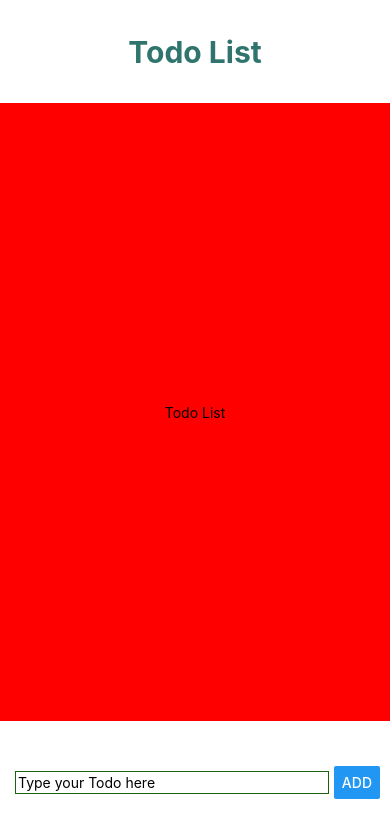
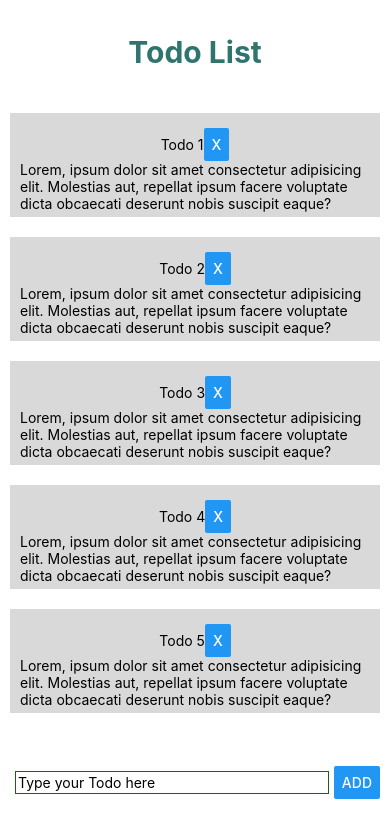
Before and after one commit to ShanuDey/Todo-App, a React Native app: screen / in a window 390 px wide. Shown: the top 838 px of the page. Built offline with nearby package versions, Linux system fonts and the light colour scheme.

Commit message:
designed todo list in scroll view with todo as seperate component
Signed-off-by: Shanu Dey <sd4shanudey@gmail.com>

```diff
--- /dev/null
+++ b/src/components/Todo/Body.js
@@ -0,0 +1,18 @@
+import React from 'react';
+import { StyleSheet, Text, View } from 'react-native';
+
+export default function Body(props) {
+  return (
+    <View style={styles.container}>
+      <Text>{props.todo.description}</Text>
+    </View>
+  );
+}
+
+const styles = StyleSheet.create({
+  container: {
+    flex: 1,
+    alignItems: 'center',
+    justifyContent: 'center',
+  },
+});
--- /dev/null
+++ b/src/components/Todo/Header.js
@@ -0,0 +1,28 @@
+import React from 'react';
+import { Button, StyleSheet, Text, View } from 'react-native';
+
+export default function Header(props) {
+  return (
+    <View style={styles.container}>
+      <Text style={styles.text}>{props.todo.name}</Text>
+      <Button style={styles.button} title='x' />
+    </View>
+  );
+}
+
+const styles = StyleSheet.create({
+  container: {
+    flex: 1,
+    flexDirection: 'row',
+    justifyContent: 'center',
+    alignItems: 'center',
+  },
+  text: {
+    flex: 2,
+    alignItems: 'center',
+    justifyContent: 'center',
+  },
+  button: {
+    flex: 1,
+  },
+});
--- /dev/null
+++ b/src/components/Todo/Todo.js
@@ -0,0 +1,23 @@
+import { StyleSheet, Text, View } from 'react-native';
+import Header from './Header';
+import Body from './Body';
+
+export default function Todo(props) {
+  return (
+    <View style={styles.container}>
+      <Header todo={props.todo} />
+      <Body todo={props.todo} />
+    </View>
+  );
+}
+
+const styles = StyleSheet.create({
+  container: {
+    flex: 1,
+    backgroundColor: '#d9d9d9',
+    alignItems: 'center',
+    justifyContent: 'center',
+    margin: 10,
+    padding: 10,
+  },
+});
--- a/src/components/TodoList.js
+++ b/src/components/TodoList.js
@@ -1,10 +1,47 @@
 import React from 'react';
-import { View, Text, StyleSheet } from 'react-native';
+import { View, Text, StyleSheet, ScrollView } from 'react-native';
+import Todo from './Todo/Todo';
 
 export default function TodoList() {
+  const todos = [
+    {
+      id: 1,
+      name: 'Todo 1',
+      description:
+        'Lorem, ipsum dolor sit amet consectetur adipisicing elit. Molestias aut, repellat ipsum facere voluptate dicta obcaecati deserunt nobis suscipit eaque?',
+    },
+    {
+      id: 2,
+      name: 'Todo 2',
+      description:
+        'Lorem, ipsum dolor sit amet consectetur adipisicing elit. Molestias aut, repellat ipsum facere voluptate dicta obcaecati deserunt nobis suscipit eaque?',
+    },
+    {
+      id: 3,
+      name: 'Todo 3',
+      description:
+        'Lorem, ipsum dolor sit amet consectetur adipisicing elit. Molestias aut, repellat ipsum facere voluptate dicta obcaecati deserunt nobis suscipit eaque?',
+    },
+    {
+      id: 4,
+      name: 'Todo 4',
+      description:
+        'Lorem, ipsum dolor sit amet consectetur adipisicing elit. Molestias aut, repellat ipsum facere voluptate dicta obcaecati deserunt nobis suscipit eaque?',
+    },
+    {
+      id: 5,
+      name: 'Todo 5',
+      description:
+        'Lorem, ipsum dolor sit amet consectetur adipisicing elit. Molestias aut, repellat ipsum facere voluptate dicta obcaecati deserunt nobis suscipit eaque?',
+    },
+  ];
   return (
     <View style={styles.container}>
-      <Text>Todo List</Text>
+      <ScrollView>
+        {todos.map((todo) => (
+          <Todo todo={todo} />
+        ))}
+      </ScrollView>
     </View>
   );
 }
@@ -12,8 +49,7 @@ export default function TodoList() {
 const styles = StyleSheet.create({
   container: {
     flex: 6,
-    backgroundColor: '#f00',
-    alignItems: 'center',
+    alignItems: 'stretch',
     justifyContent: 'center',
   },
 });
```
